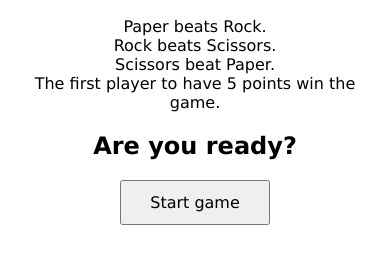
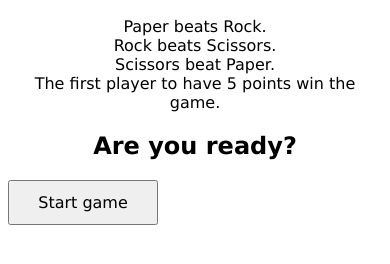
Before and after one commit to ElmarieLR/odin-rock-paper-scissors, a plain HTML site: page index.html in a window 390 px wide. Shown: the part 150-414 px from the top of the page. Drawn offline with Linux system fonts and the light colour scheme.

Commit message:
Added media query

```diff
--- a/styles.css
+++ b/styles.css
@@ -23,3 +23,9 @@ button:hover {
   background-color: black;
   color: white;
 }
+
+@media (max-width: 480px) {
+  button {
+    display: block;
+  }
+}
```
